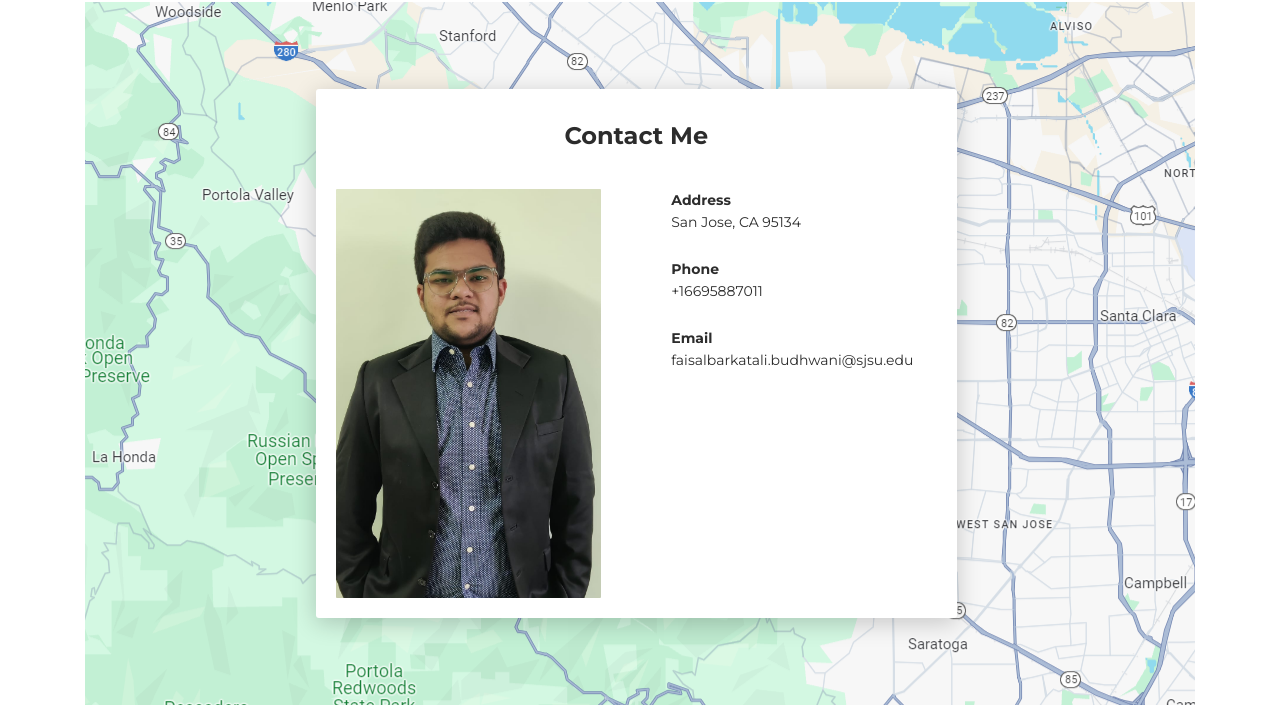
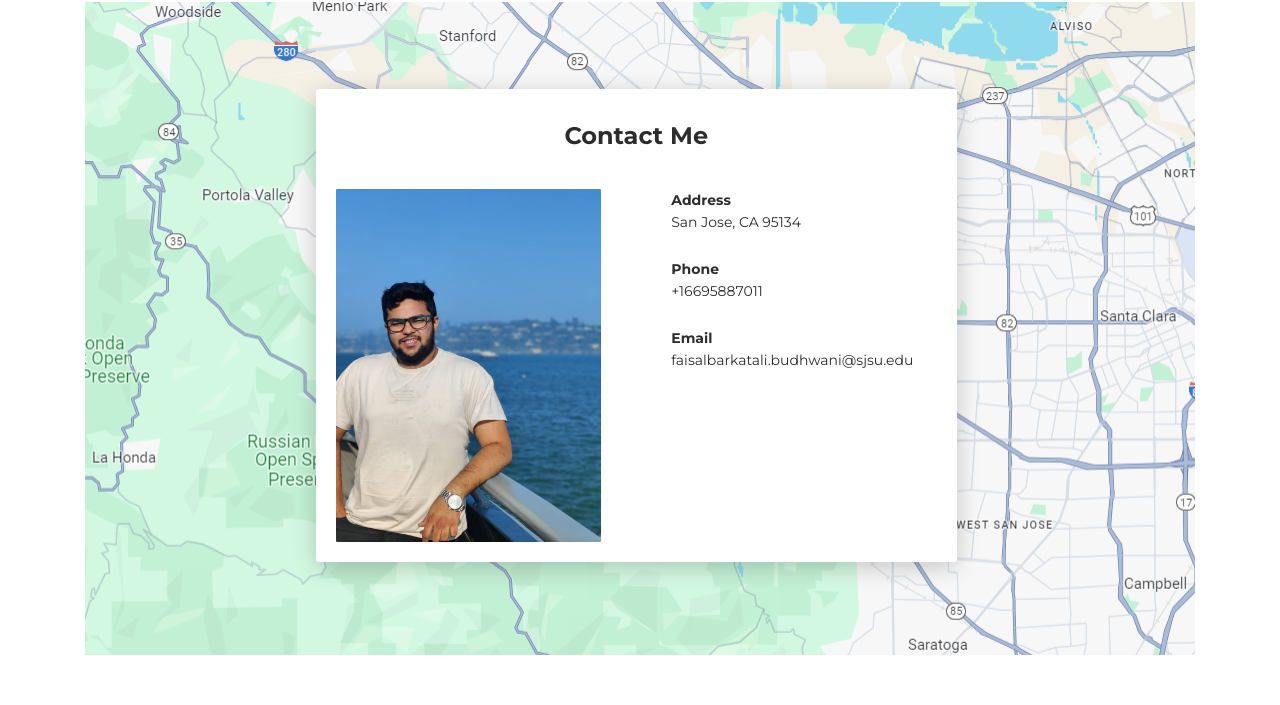
Before and after one commit to Faisal2802/Faisal2802.github.io, a plain HTML site: page Faisal.html in a window 1280 px wide. Shown: the part 5014-5719 px from the top of the page. Drawn offline with Linux system fonts and the light colour scheme; animation ran at ten frames a second.

Commit message:
Update Faisal.html

```diff
--- a/Faisal.html
+++ b/Faisal.html
@@ -400,7 +400,7 @@ email id provided using Javascript, HTML, and CSS.
                     <div class="row">
                       <div class="col-md-6">
                         <div class="card-body">
-                          <img src="Faisal1.jpeg"/><br>
+                          <img src="faisal.jpg"/><br>
                         </div>
                       </div>
                       <div class="col-md-6">
```
